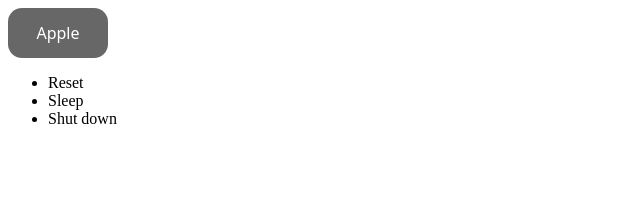
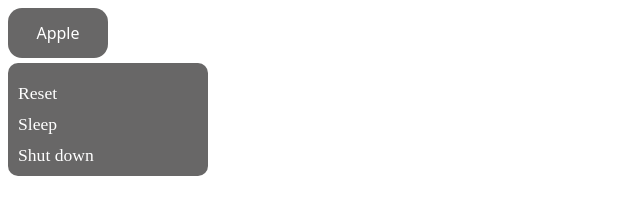
Before and after one commit to j1ngye/drop-down-menu, a website built with webpack: page src/template.html in a window 1280 px wide. Both pictures are taken after a click on the button "Apple". Shown: the whole page, without its empty margins (0-640 px from the left). Built offline with nearby package versions, Linux system fonts and the light colour scheme.

Commit message:
Style the menu

```diff
--- a/src/styles.css
+++ b/src/styles.css
@@ -18,3 +18,24 @@
 button.toggle:active {
   background-color: rgba(104, 103, 103, 0.8);
 }
+
+.menu {
+  background-color: rgba(104, 103, 103, 1);
+  color: white;
+  width: 200px;
+  list-style: none;
+  margin: 5px 0;
+  padding: 10px 0;
+  border-radius: 10px;
+}
+
+.menu > li {
+  padding: 0 0 0 10px;
+  margin-top: 10px;
+  font-size: 1.1rem;
+}
+
+.menu > li:hover {
+  background-color: rgb(15, 128, 234);
+  border-radius: 4px;
+}
```
